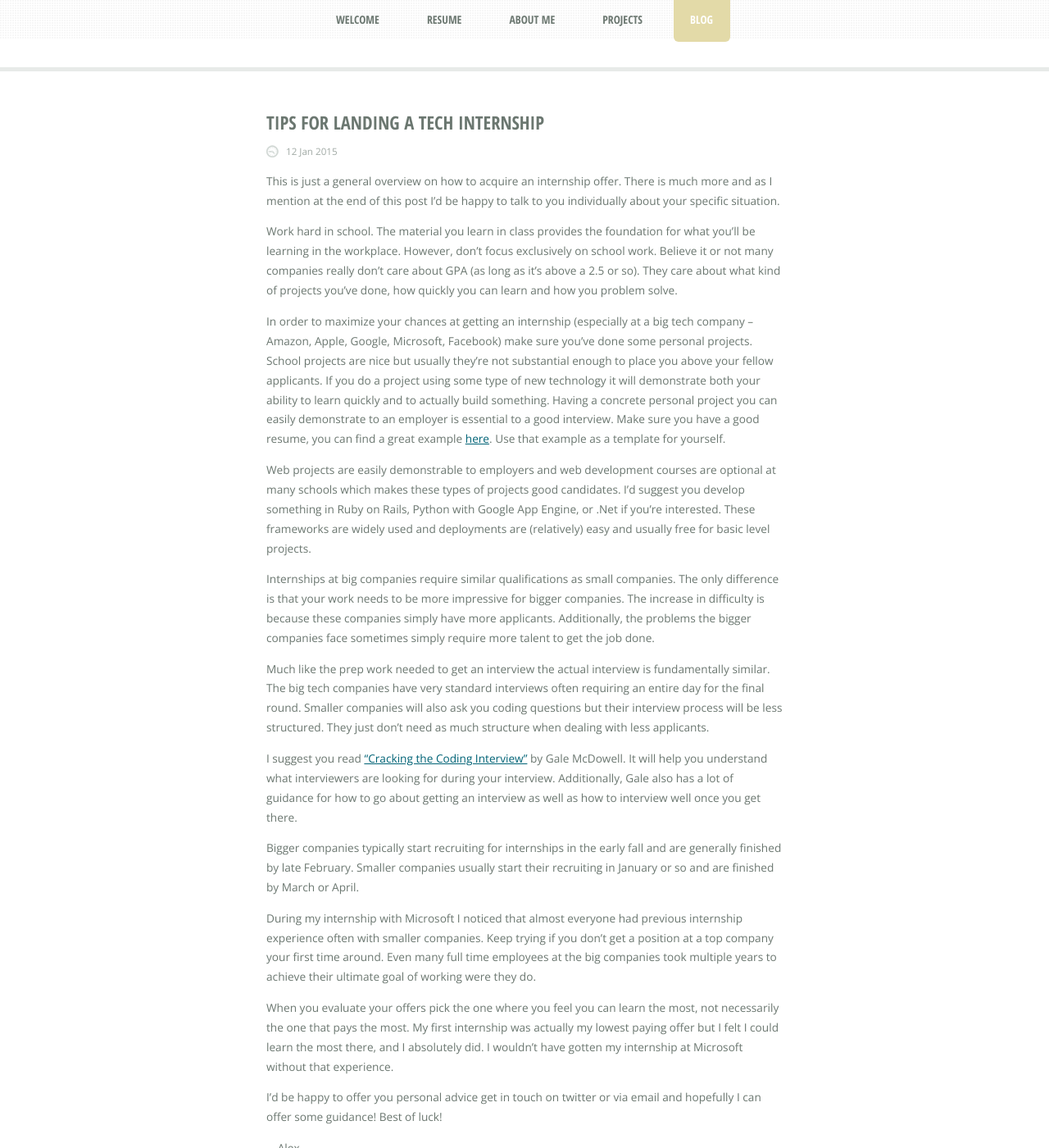
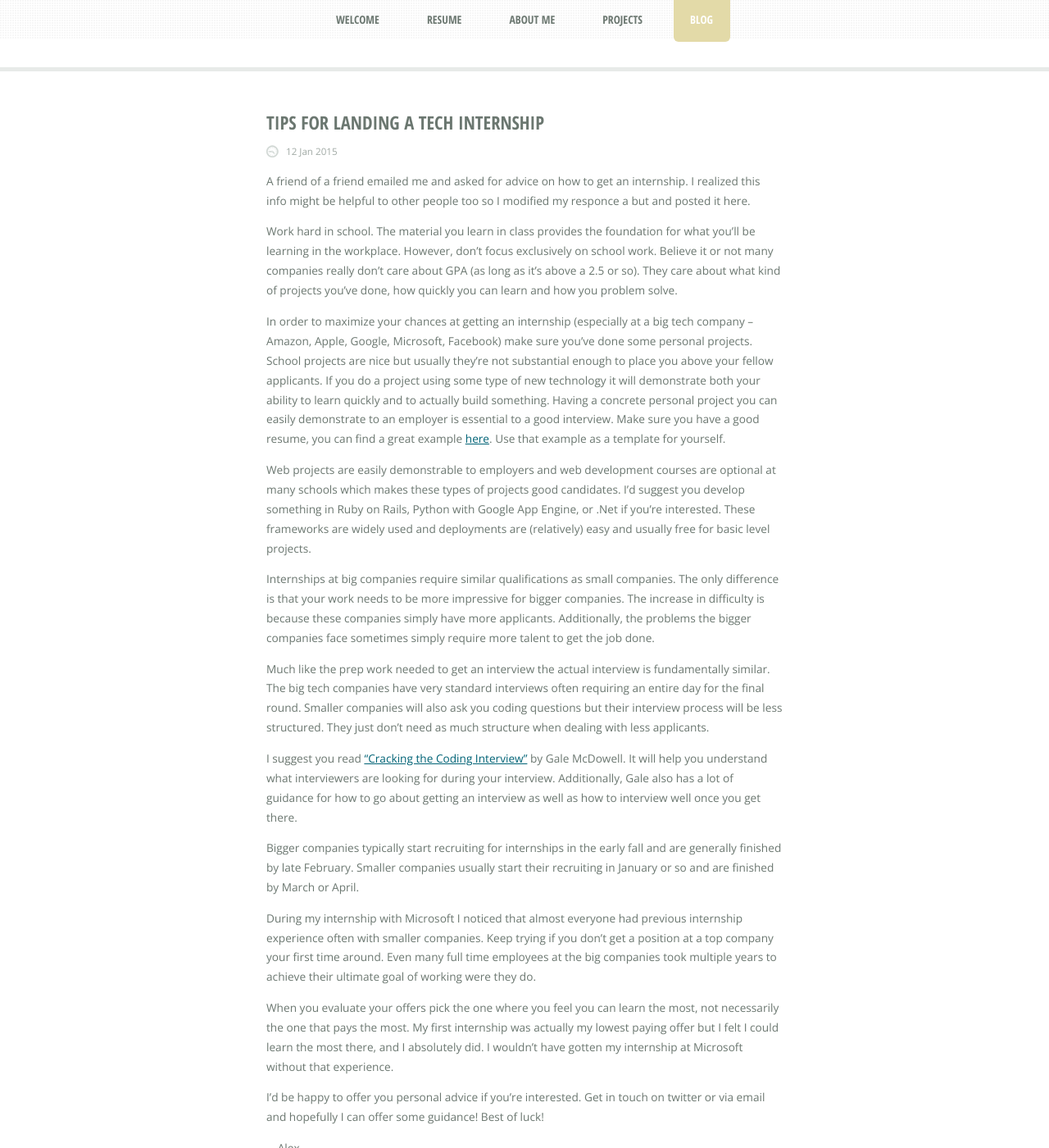
Before and after one commit to valleyjo/valleyjo.github.io, a Jekyll site: the page built from _posts/2015-01-12-tips-for-landing-an-internship.md, in a window 1280 px wide and 1400 px high. Shown: the whole window at 82% size. Built offline with Jekyll 4.4.1, drawn with Linux system fonts in a browser that asks for light colours; nearby versions of some CDN libraries; comment, search, counter and statistics services are not loaded.

Commit message:
Update content on tech internship post

```diff
--- a/_posts/2015-01-12-tips-for-landing-an-internship.md
+++ b/_posts/2015-01-12-tips-for-landing-an-internship.md
@@ -7,7 +7,7 @@ title:        "Tips for Landing a Tech Internship"
 date:         2015-1-12 13:48:00
 ---
 
-This is just a general overview on how to acquire an internship offer. There is much more and as I mention at the end of this post I'd be happy to talk to you individually about your specific situation.
+A friend of a friend emailed me and asked for advice on how to get an internship. I realized this info might be helpful to other people too so I modified my responce a but and posted it here.
 
 Work hard in school. The material you learn in class provides the foundation for what you’ll be learning in the workplace. However, don’t focus exclusively on school work. Believe it or not many companies really don’t care about GPA (as long as it’s above a 2.5 or so). They care about what kind of projects you’ve done, how quickly you can learn and how you problem solve.
 
@@ -27,6 +27,6 @@ During my internship with Microsoft I noticed that almost everyone had previous
 
 When you evaluate your offers pick the one where you feel you can learn the most, not necessarily the one that pays the most. My first internship was actually my lowest paying offer but I felt I could learn the most there, and I absolutely did. I wouldn't have gotten my internship at Microsoft without that experience.
 
-I’d be happy to offer you personal advice get in touch on twitter or via email and hopefully I can offer some guidance! Best of luck!
+I’d be happy to offer you personal advice if you're interested. Get in touch on twitter or via email and hopefully I can offer some guidance! Best of luck!
 
 —Alex
```
